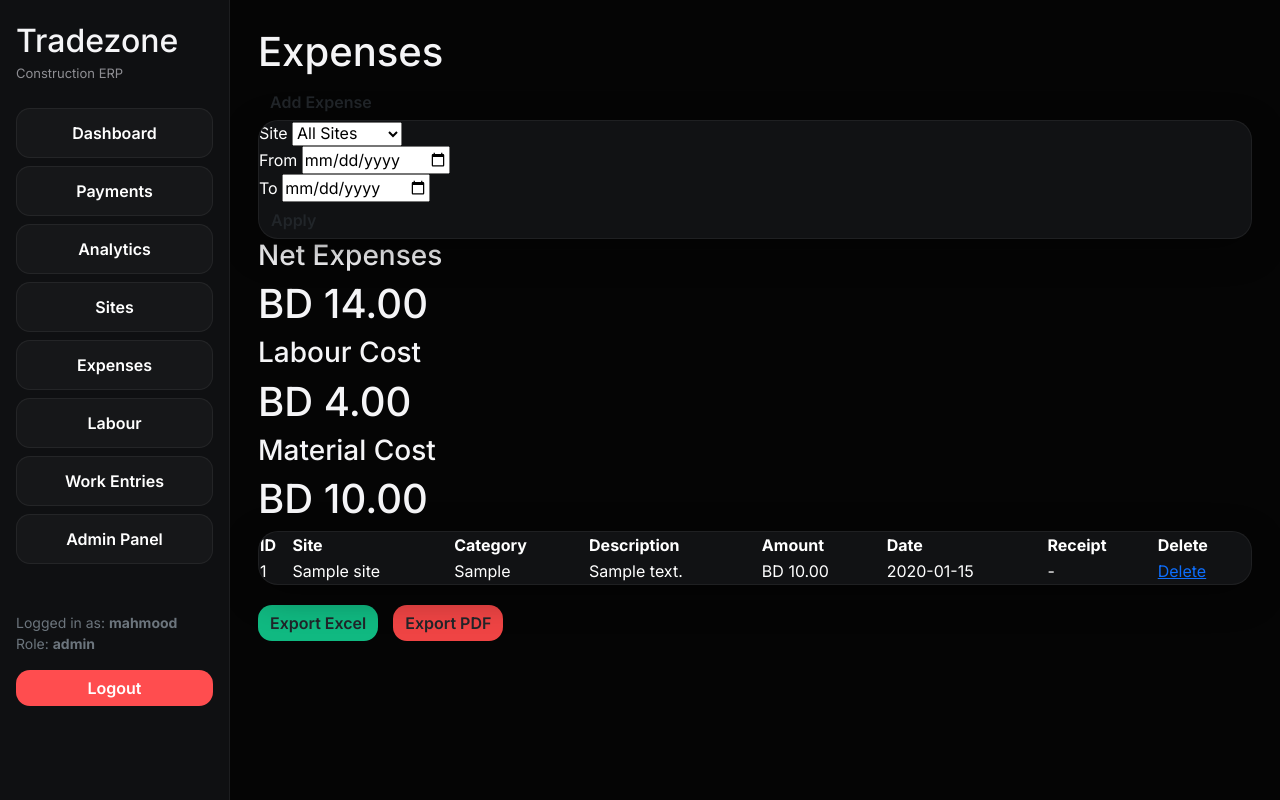
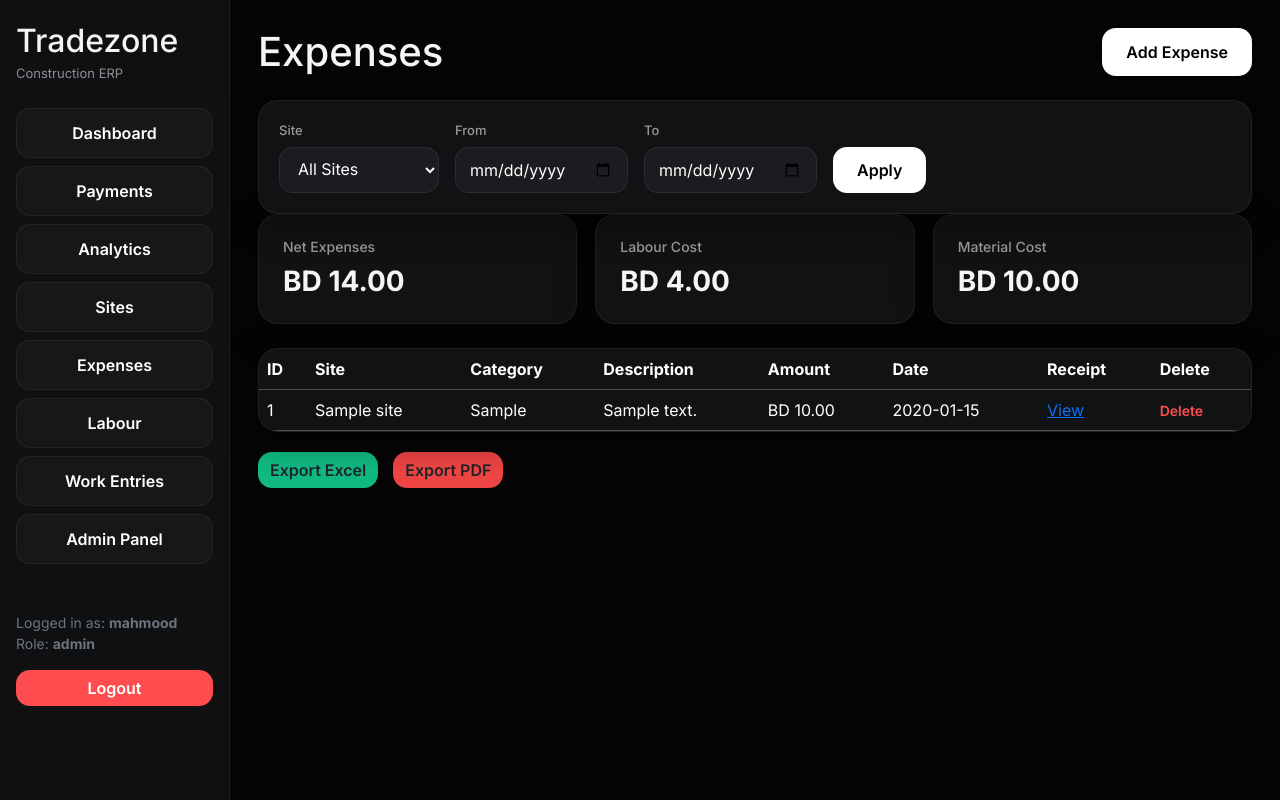
Before and after one commit to mahinrx7/tradezone-erp-v2, a Flask app: page /expenses in a window 1280 px wide. Run offline with Flask 3, Linux system fonts and the light colour scheme; a user stored in the database is signed in; tables that the repository leaves empty hold one stand-in row (values such as "Sample post").

Commit message:
Some errors

```diff
--- a/app/routes/expenses.py
+++ b/app/routes/expenses.py
@@ -101,7 +101,7 @@ def add_expense():
                 request.form["date"],
                 "%Y-%m-%d"
             ).date(),
-            receipt=filename
+            receipt_image=filename
         )
 
         db.session.add(expense)
--- a/app/static/css/style.css
+++ b/app/static/css/style.css
@@ -280,6 +280,196 @@ select.form-control option{
 }
 
 
+/* PAGE HEADER */
+
+.page-header{
+
+    display:flex;
+
+    justify-content:space-between;
+
+    align-items:center;
+
+    margin-bottom:24px;
+}
+
+.page-header h1{
+
+    margin:0;
+}
+
+.page-header .btn{
+
+    background:white;
+
+    color:black;
+
+    padding:12px 24px;
+
+    font-weight:600;
+
+    text-decoration:none;
+}
+
+.page-header .btn:hover{
+
+    background:#dcdcdc;
+
+    color:black;
+}
+
+
+/* STATS GRID */
+
+.stats-grid{
+
+    display:grid;
+
+    grid-template-columns:repeat(3,1fr);
+
+    gap:18px;
+
+    margin-bottom:24px;
+}
+
+@media(max-width:768px){
+
+    .stats-grid{
+
+        grid-template-columns:1fr;
+    }
+}
+
+
+/* STAT CARDS */
+
+.stat-card{
+
+    background:#111214;
+
+    border:1px solid rgba(255,255,255,0.06);
+
+    border-radius:20px;
+
+    padding:24px;
+
+    box-shadow:0 10px 35px rgba(0,0,0,0.4);
+}
+
+.stat-card h3{
+
+    color:#9b9b9b;
+
+    font-size:14px;
+
+    font-weight:500;
+
+    margin-bottom:10px;
+}
+
+.stat-card h1{
+
+    font-size:28px;
+
+    font-weight:700;
+
+    margin:0;
+}
+
+
+/* TOP FORM (filters) */
+
+.top-form{
+
+    display:flex;
+
+    flex-wrap:wrap;
+
+    align-items:flex-end;
+
+    gap:16px;
+
+    padding:20px;
+}
+
+.top-form .form-group{
+
+    display:flex;
+
+    flex-direction:column;
+
+    gap:6px;
+}
+
+.top-form .form-group label{
+
+    color:#9b9b9b;
+
+    font-size:13px;
+
+    font-weight:500;
+}
+
+.top-form .form-group select,
+.top-form .form-group input{
+
+    background:#1b1c1f;
+
+    border:1px solid rgba(255,255,255,0.07);
+
+    border-radius:14px;
+
+    color:white;
+
+    padding:10px 14px;
+
+    height:46px;
+
+    min-width:160px;
+}
+
+.top-form .btn{
+
+    background:white;
+
+    color:black;
+
+    padding:10px 24px;
+
+    height:46px;
+
+    font-weight:600;
+}
+
+.top-form .btn:hover{
+
+    background:#dcdcdc;
+
+    color:black;
+}
+
+
+/* DELETE BUTTON */
+
+.delete-btn{
+
+    color:#ff4d4f;
+
+    text-decoration:none;
+
+    font-weight:600;
+
+    font-size:14px;
+}
+
+.delete-btn:hover{
+
+    color:#ff7875;
+
+    text-decoration:underline;
+}
+
+
 /* ANALYTICS */
 
 .analytics-chart{
--- a/app/templates/expenses.html
+++ b/app/templates/expenses.html
@@ -104,7 +104,7 @@
 
 <div class="card">
 
-    <table>
+    <table class="table table-dark table-hover">
 
         <thead>
 
@@ -155,10 +155,10 @@
 
                 <td>
 
-                    {% if expense.receipt %}
+                    {% if expense.receipt_image %}
 
                     <a
-                        href="{{ url_for('static', filename='receipts/' + expense.receipt) }}"
+                        href="{{ url_for('static', filename='receipts/' + expense.receipt_image) }}"
                         target="_blank"
                     >
                         View
```
